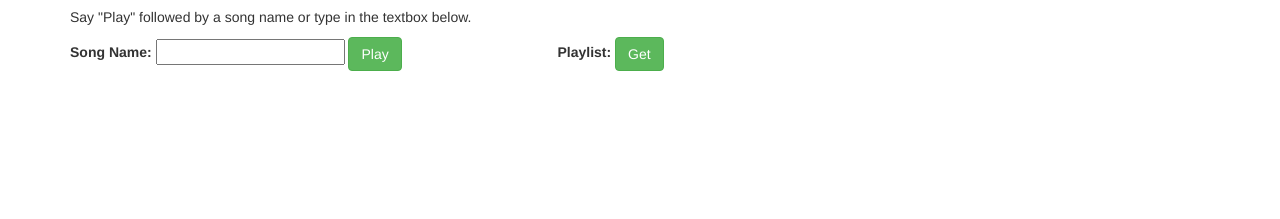
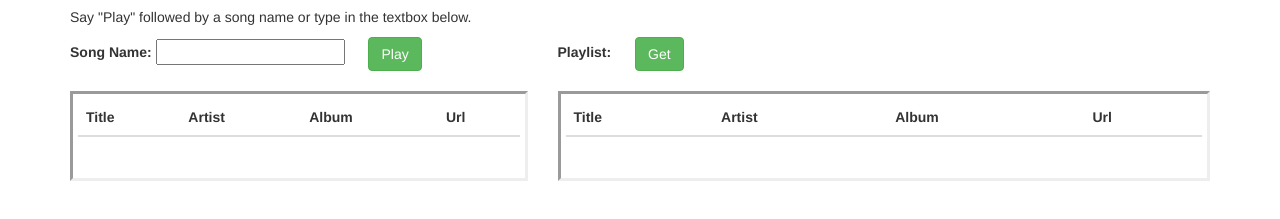
Before and after one commit to nosajoahs/spotify-voice, a website: page angular/public/index.html in a window 1280 px wide. Shown: the part 63-282 px from the top of the page. Drawn offline with nearby package versions, Linux system fonts and the light colour scheme.

Commit message:
added css file for styling the front end, currently everything is functional, the song plays automatically, and working on voice control and getting all songs from the database

```diff
--- a/angular/public/app.js
+++ b/angular/public/app.js
@@ -3,14 +3,19 @@ var app = angular.module('spotifyVoiceApp', []);
 app.controller('spotifyVoiceCtrl', function ($scope, $http) {
 
   $scope.playSong = function() {
+
     console.log('song title' , $scope.songTitle)
     var songTitle = $scope.songTitle;
     $http({
       method: "GET",
       url: `/playSong/${songTitle}`,
     })
-    .then(function cb(response) {
+    .then(function callback(response) {
       console.log('response angular app.js playsong: ', response)
+      $scope.song = response.data;
+      var audio = new Audio();
+      audio.src = $scope.song.preview_url;
+      audio.play();
     })
   }
 
--- a/angular/public/index.html
+++ b/angular/public/index.html
@@ -7,8 +7,11 @@
     <meta name="description" content="">
     <meta name="viewport" content="width=device-width, initial-scale=1">
     <link rel="stylesheet" href="https://maxcdn.bootstrapcdn.com/bootstrap/3.3.7/css/bootstrap.min.css">
+    <link rel="stylesheet" href="styles.css">
     <script src="https://ajax.googleapis.com/ajax/libs/angularjs/1.5.6/angular.js"></script>
+    <script src="//cdnjs.cloudflare.com/ajax/libs/annyang/2.6.0/annyang.min.js"></script>
     <script src="app.js"></script>
+
   </head>
 
 <body ng-app="spotifyVoiceApp" ng-controller="spotifyVoiceCtrl">
@@ -20,23 +23,57 @@
         <label>Song Name:</label>
         <input ng-model="songTitle" required>
         <button type="button" class="btn btn-success" ng-click="playSong()">Play</button>
+        <div class = "songPlayer">
+          <table class="table">
+            <thead>
+              <tr>
+                <th>Title</th>
+                <th>Artist</th>
+                <th>Album</th>
+                <th>Url</th>
+              </tr>
+            </thead>
+            <tbody>
+              <tr>
+                <td>{{song.title}}</td>
+                <td>{{song.artist}}</td>
+                <td>{{song.album}}</td>
+                <td>{{song.preview_url}}</td>
+              </tr>
+            </tbody>
+          </table>
+        </div>
       </div>
 
       <div class="col-md-7">
         <label>Playlist:</label>
         <button type="button" class="btn btn-success" ng-click="getSongs()">Get</button>
+        <div class = "songPlayList">
+          <table class="table">
+            <thead>
+              <tr>
+                <th>Title</th>
+                <th>Artist</th>
+                <th>Album</th>
+                <th>Url</th>
+              </tr>
+            </thead>
+            <tbody>
+
+              <tr>
+                <td>{{song.title}}</td>
+                <td>{{song.artist}}</td>
+                <td>{{song.album}}</td>
+                <td>{{song.preview_url}}</td>
+              </tr>
+
+            </tbody>
+          </table>
+        </div>
       </div>
     </div>
   </div>
 
-
-  <!--<button type="button" class="btn btn-primary" ng-click="userLogin()" ng-hide="false">Login</button>-->
-
-
-
-
-
-
 </body>
 
 </html>
--- /dev/null
+++ b/angular/public/styles.css
@@ -0,0 +1,15 @@
+.songPlayer {
+  border-style: inset;
+  padding: 5px;
+  margin-top: 20px;
+}
+
+.songPlayList {
+  border-style: inset;
+  padding: 5px;
+  margin-top: 20px;
+}
+
+.btn {
+  margin-left:20px;
+}
```
Also changed, not shown: server/server.js (+11 -18 lines).
